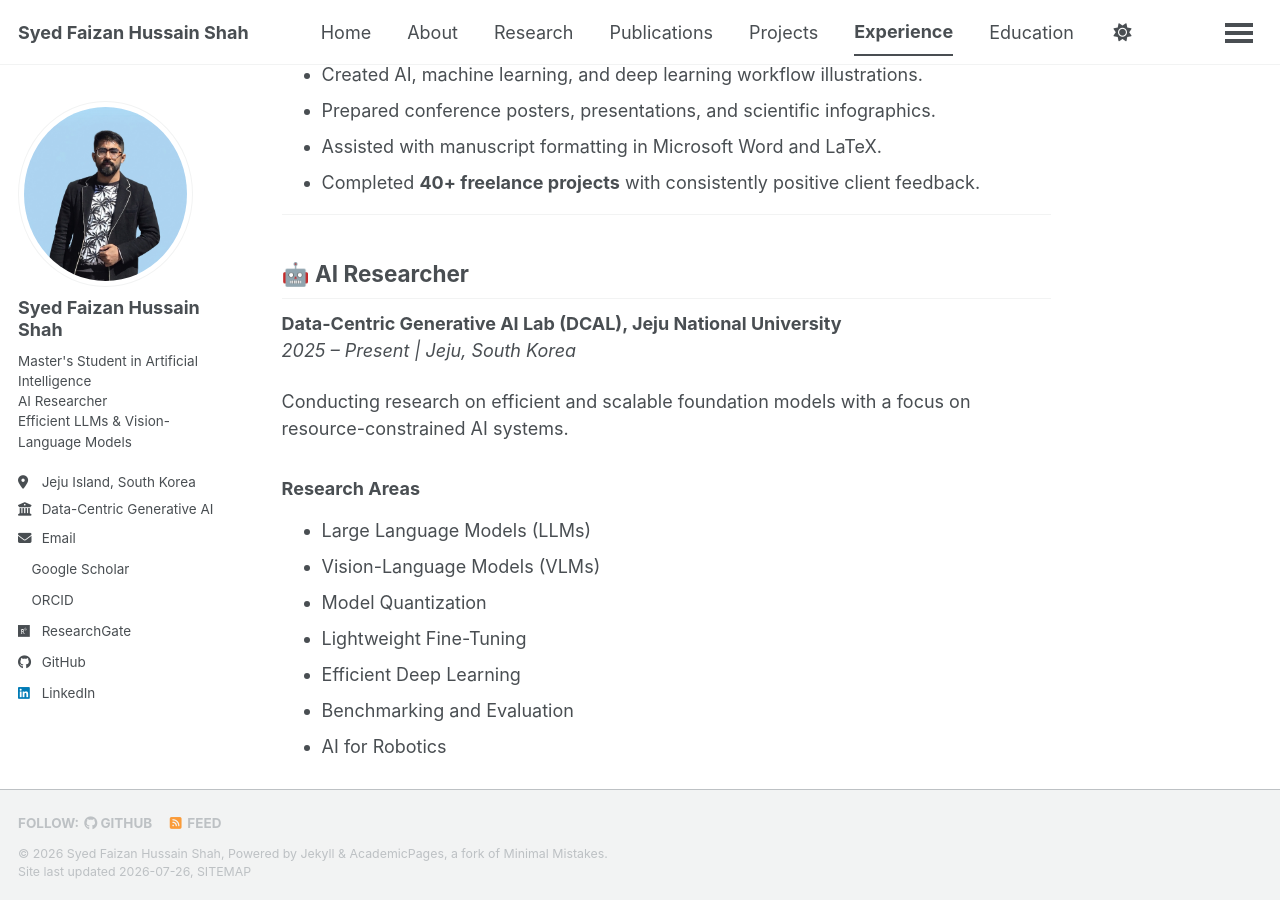
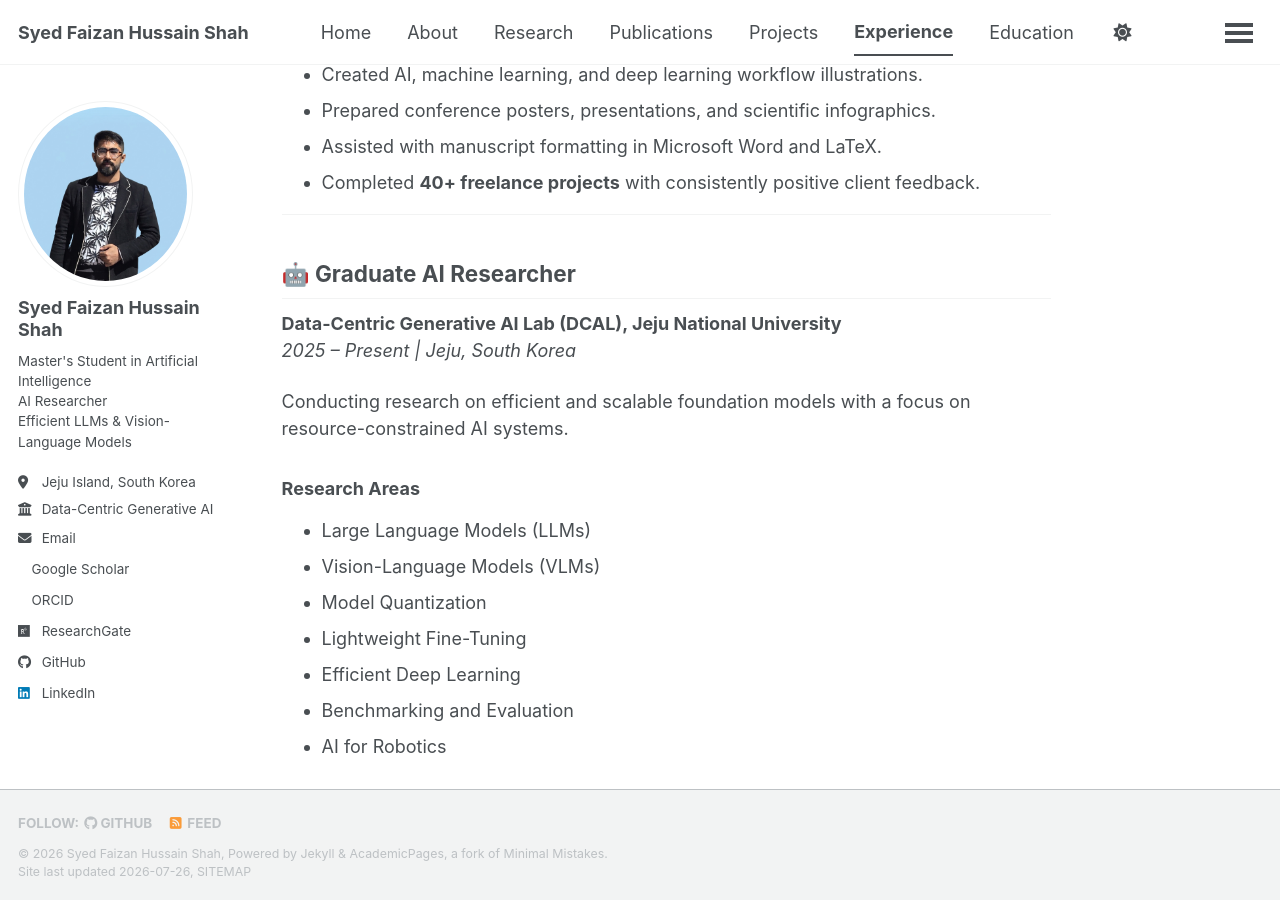
Before and after one commit to Fazi743/Fazi743.github.io, a Jekyll site: the page built from _pages/experience.md, in a window 1280 px wide and 900 px high, scrolled down 1622 px. Built offline with Jekyll 4.4.1, drawn with Linux system fonts in a browser that asks for light colours; a style sheet for code colours, icons or effects is not loaded.

Commit message:
Update experience.md

```diff
--- a/_pages/experience.md
+++ b/_pages/experience.md
@@ -49,7 +49,7 @@ Provide professional academic support services to researchers, graduate students
 
 ---
 
-## 🤖 AI Researcher
+## 🤖 Graduate AI Researcher
 **Data-Centric Generative AI Lab (DCAL), Jeju National University**
 *2025 – Present | Jeju, South Korea*
 
```
